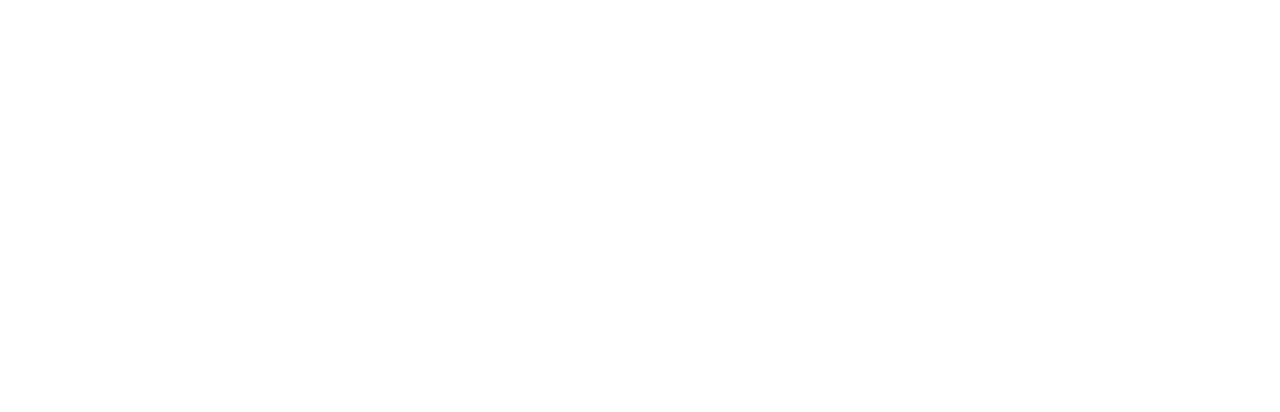
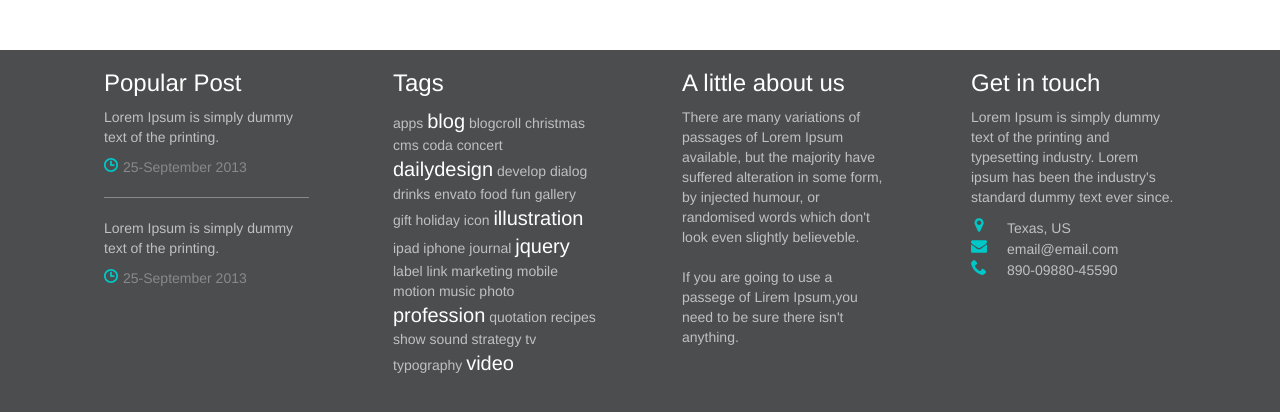
Before and after one commit to Subwan/WebWorldAngular, an Angular app: page / in a window 1280 px wide. Shown: the part 1992-2404 px from the top of the page. Before the commit the page ends 1992 px from the top, so only its background shows below. Built offline with nearby package versions, Linux system fonts and the light colour scheme.

Commit message:
Add info section.

```diff
--- a/src/app/app.component.html
+++ b/src/app/app.component.html
@@ -4,3 +4,4 @@
 <app-section-one></app-section-one>
 <app-section-two></app-section-two>
 <app-section-customer></app-section-customer>
+<app-section-info></app-section-info>
--- a/src/app/app.module.ts
+++ b/src/app/app.module.ts
@@ -9,6 +9,7 @@
 import { SectionOneComponent } from './section-one/section-one.component';
 import { SectionTwoComponent } from './section-two/section-two.component';
 import { SectionCustomerComponent } from './section-customer/section-customer.component';
+import { SectionInfoComponent } from './section-info/section-info.component';
 
 
 @NgModule({
@@ -19,7 +20,8 @@
     CarouselComponent,
     SectionOneComponent,
     SectionTwoComponent,
-    SectionCustomerComponent
+    SectionCustomerComponent,
+    SectionInfoComponent
   ],
   imports: [
     BrowserModule
--- /dev/null
+++ b/src/app/section-info/section-info.component.css
@@ -0,0 +1,77 @@
+.info {
+  display: flex;
+  flex-flow: row wrap;
+  justify-content: center;
+  margin-top: 50px;
+  background-color: #4b4d4e;
+  color: #c0c0c0;
+}
+
+.info__container {
+  display: flex;
+  width: 1072px;
+  flex-flow: row wrap;
+  justify-content: space-between;
+  margin-bottom: 30px;
+}
+
+.info__item {
+  max-width: 205px;
+}
+
+.info__img {
+  display: inline-block;
+  fill: #00c8c8;
+}
+
+.info__clock {
+  width: 14px;
+  height: 14px;
+}
+
+.info__date_margin {
+  margin-left: 5px;
+  color: #898989;
+}
+
+.info__contact-img {
+  width: 16px;
+  height: 16px;
+}
+
+.info__contacts {
+  list-style-type: none;
+  margin-left: 0;
+  padding-left: 0;
+}
+
+.info__contact-text_margin {
+  margin-left: 20px;
+}
+
+.info__link {
+  color: #c0c0c0;
+}
+
+.info__link:hover {
+  text-decoration: none;
+  color: #ffffff;
+}
+
+.info__h3 {
+  color: #ffffff;
+}
+
+.info__hr {
+  border: none;
+  color: #898989;
+  background-color: #898989;
+  height: 1px;
+}
+
+.info mark {
+  background-color: transparent;
+  color: #ffffff;
+  font-size: 20px;
+  padding: 0px;
+}
--- /dev/null
+++ b/src/app/section-info/section-info.component.html
@@ -0,0 +1,60 @@
+<div class="info">
+  <div class="info__container">
+    <div class="info__item">
+      <h3 class="info__h3">Popular Post</h3>
+      <p>Lorem Ipsum is simply dummy text of the printing.</p>
+      <div class="info__date">
+        <svg class="icon icon-clock info__clock info__img">
+          <use href="#icon-clock"></use>
+        </svg>
+        <span class="name info__date_margin">25-September 2013</span>
+      </div>
+      <hr class="info__hr">
+      <p>Lorem Ipsum is simply dummy text of the printing.</p>
+      <div class="info__date">
+        <svg class="icon icon-clock info__clock info__img">
+          <use href="#icon-clock"></use>
+        </svg>
+        <span class="name info__date_margin">25-September 2013</span>
+      </div>
+    </div>
+    <div class="info__item">
+      <h3 class="info__h3">Tags</h3>
+      <p>apps <mark>blog</mark> blogcroll christmas cms coda concert <mark>daily</mark> <mark>design</mark> develop dialog drinks envato food fun gallery gift holiday icon <mark>illustration</mark> ipad iphone journal <mark>jquery</mark> label link marketing
+        mobile motion music photo <mark>profession</mark> quotation recipes show sound strategy tv typography <mark>video</mark>
+      </p>
+    </div>
+    <div class="info__item">
+      <h3 class="info__h3">A little about us</h3>
+      <p>There are many variations of passages of Lorem Ipsum available, but the majority have suffered alteration in some form, by injected humour, or randomised words which don't look even slightly believeble.
+        <br><br> If you are going to use a passege of Lirem Ipsum,you need to be sure there isn't anything.
+      </p>
+    </div>
+    <div class="info__item">
+      <h3 class="info__h3">Get in touch</h3>
+      <p>
+        Lorem Ipsum is simply dummy text of the printing and typesetting industry. Lorem ipsum has been the industry's standard dummy text ever since.
+      </p>
+      <ul class="info__contacts">
+        <li>
+          <svg class="icon icon-map-marker info__img info__contact-img">
+              <use href="#icon-map-marker"></use>
+            </svg>
+            <span class="name info__contact-text_margin">Texas, US</span>
+        </li>
+        <li>
+          <svg class="icon icon-envelope info__img info__contact-img">
+              <use href="#icon-envelope"></use>
+            </svg>
+          <a href="mailto:" class="info__link info__contact-text_margin">email@email.com</a>
+        </li>
+        <li>
+          <svg class="icon icon-phone info__img info__contact-img">
+              <use href="#icon-phone"></use>
+            </svg>
+          <a href="tel:8900988045590" class="info__link info__contact-text_margin">890-09880-45590</a>
+        </li>
+      </ul>
+    </div>
+  </div>
+</div>
--- /dev/null
+++ b/src/app/section-info/section-info.component.ts
@@ -0,0 +1,15 @@
+import { Component, OnInit } from '@angular/core';
+
+@Component({
+  selector: 'app-section-info',
+  templateUrl: './section-info.component.html',
+  styleUrls: ['./section-info.component.css']
+})
+export class SectionInfoComponent implements OnInit {
+
+  constructor() { }
+
+  ngOnInit() {
+  }
+
+}
```
Also changed, not shown: 1 other file (tests, documents, lock files or other folders).
